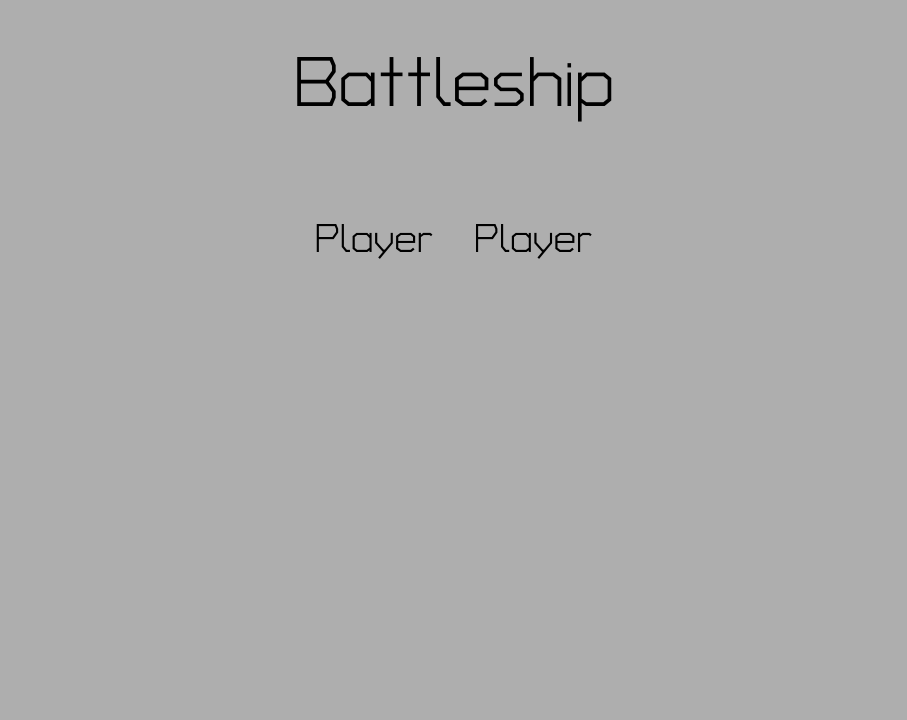
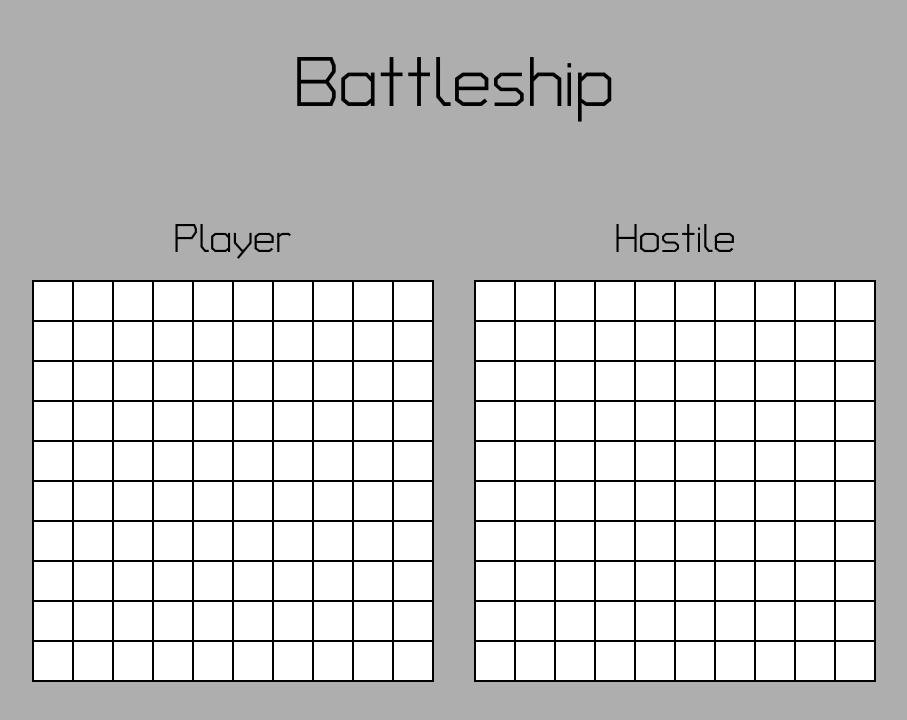
Before and after one commit to SDMckone/odin-battleship, a website with bundled scripts: page dist/index.html in a window 1280 px wide. Shown: the whole page, without its empty margins (186-1093 px from the left). Built offline with nearby package versions, Linux system fonts and the light colour scheme.

Commit message:
Add grid interaction

```diff
--- a/src/index.js
+++ b/src/index.js
@@ -1,7 +1,11 @@
-import AiPlayer from "./modules/AiPlayer";
+import generateGrid from "./modules/generateGrid";
 import Gameboard from "./modules/Gameboard";
 
-const gameBoard = new Gameboard(10, 10);
+const playerSide = document.querySelector("#player-side");
+const playerGameBoard = new Gameboard(10, 10);
+playerSide.appendChild(generateGrid(playerGameBoard, 10, 10, false));
 
-const aiPlayer = new AiPlayer(gameBoard);
-aiPlayer.makeMove();
+const hostileSide = document.querySelector("#hostile-side");
+const hostileGameBoard = new Gameboard(10, 10);
+hostileGameBoard.placeShip(5, 0, 0, true);
+hostileSide.appendChild(generateGrid(hostileGameBoard, 10, 10, true));
--- a/src/modules/generateGrid.js
+++ b/src/modules/generateGrid.js
@@ -1,3 +1,39 @@
-function generateGrid() {}
+function generateGrid(gameboard, width, height, hostileSide) {
+  const gridContainer = document.createElement("div");
+  gridContainer.classList.add("grid-container");
+
+  for (let i = 0; i < height; i += 1) {
+    const gridRowContainer = document.createElement("div");
+    gridRowContainer.classList.add("grid-row-container");
+
+    for (let j = 0; j < width; j += 1) {
+      const gridSquare = document.createElement("div");
+      gridSquare.classList.add("grid-square");
+      gridSquare.classList.add("clear");
+      if (hostileSide) {
+        gridSquare.classList.add("hostile-side");
+
+        gridSquare.addEventListener("click", () => {
+          if (gridSquare.classList.contains("clear")) {
+            const wasHit = gameboard.receiveAttack(i, j);
+            gridSquare.classList.remove("clear");
+
+            if (wasHit) {
+              gridSquare.classList.add("hit");
+            } else {
+              gridSquare.classList.add("miss");
+            }
+          }
+        });
+      }
+
+      gridRowContainer.appendChild(gridSquare);
+    }
+
+    gridContainer.appendChild(gridRowContainer);
+  }
+
+  return gridContainer;
+}
 
 export default generateGrid;
--- /dev/null
+++ b/src/modules/setSquareColor.js
@@ -0,0 +1,22 @@
+function setSquareColor(grid, x, y, state) {
+  const square = grid.children.item(x).children.item(y);
+  square.classList.remove("clear");
+
+  switch (state) {
+    case "hit":
+      square.classList.add("hit");
+      break;
+    case "miss":
+      square.classList.add("miss");
+      break;
+    case "ship":
+      square.classList.add("ship");
+      break;
+    default:
+      break;
+  }
+
+  return grid;
+}
+
+export default setSquareColor;
```
Also changed, not shown: dist/index.html, dist/main.js, dist/styles.css.
